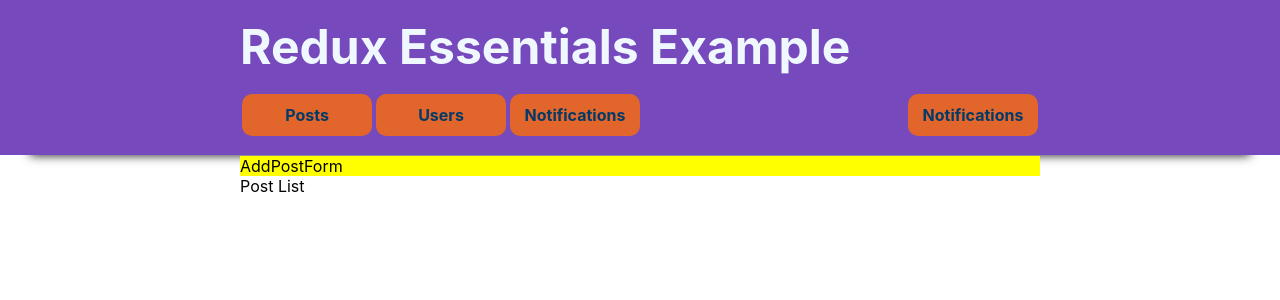
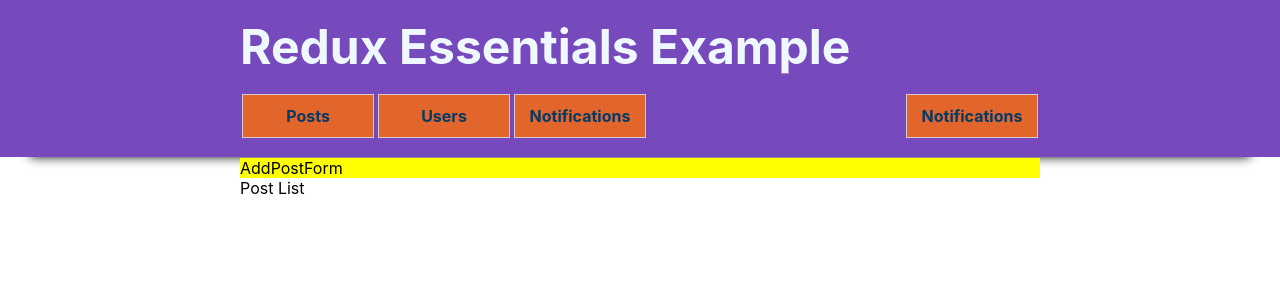
Before and after one commit to nghiaphantien1090/postManagerRedux, a React (Create React App) app: page / in a window 1280 px wide. Shown: the top 300 px of the page. Built offline with nearby package versions, Linux system fonts and the light colour scheme; what @mswjs/data, mock-socket, txtgen would draw is missing.

Commit message:
new commit

```diff
--- a/src/GlobalStyle/_globalStyle.module.scss
+++ b/src/GlobalStyle/_globalStyle.module.scss
@@ -3,7 +3,7 @@
     height: 2.5rem;
     margin: 2px;
     padding: 1px;
-    border-radius: 10px;
+    border:1px solid rgb(216, 203, 203);
     align-items: center;
     align-content: center;
     justify-content: center;
```
